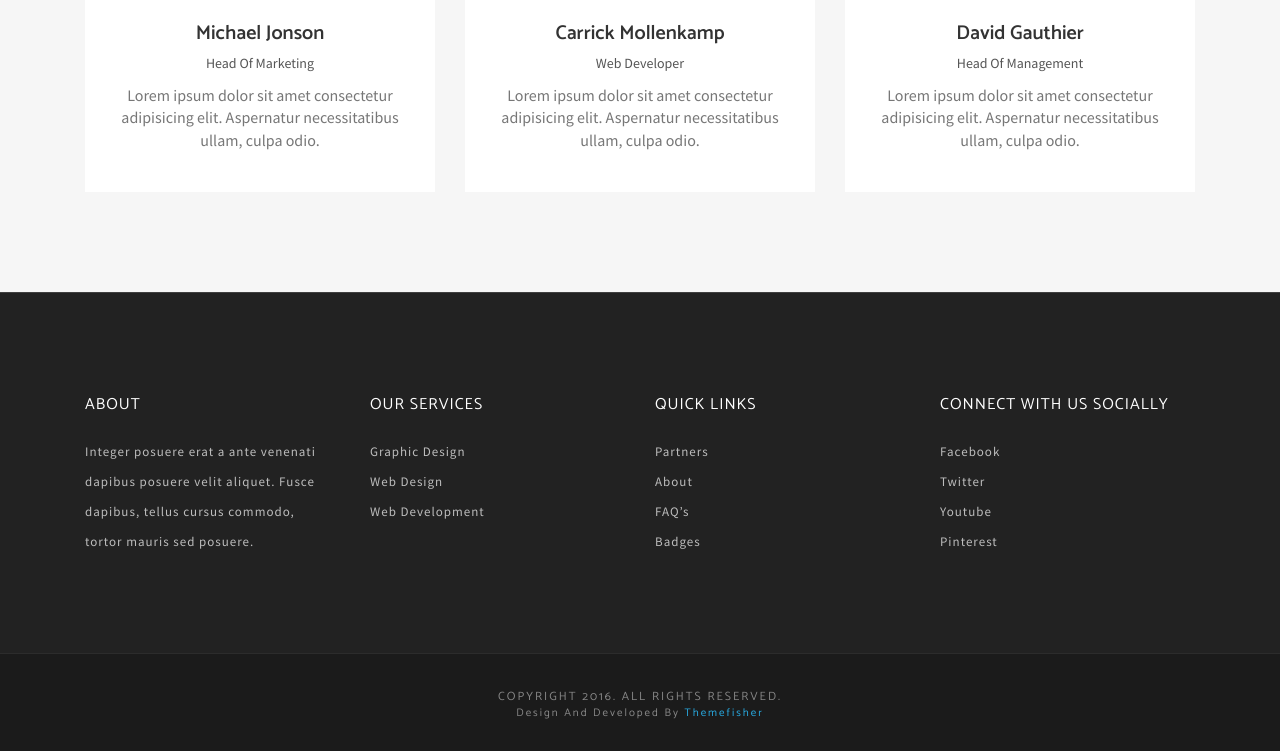
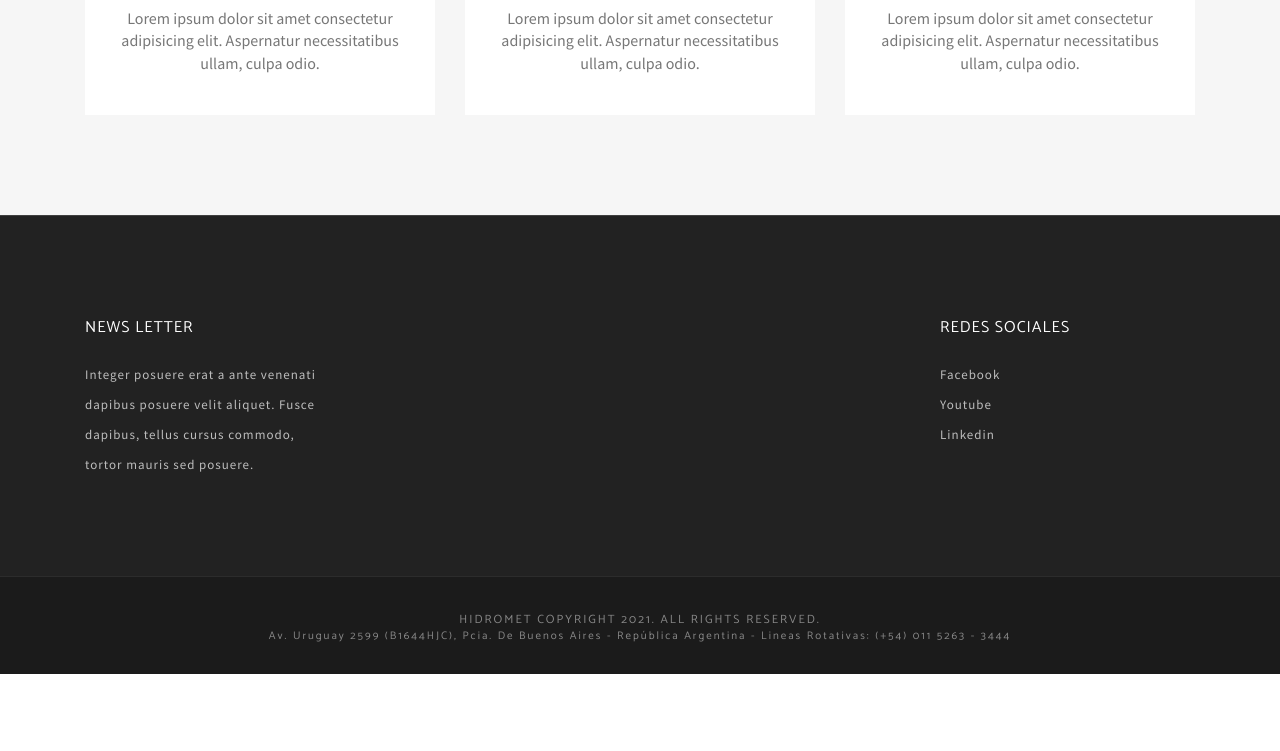
Before and after one commit to Ftognola99/HIDROMET_PROJECT1, a plain HTML site: page postventa2.html in a window 1280 px wide. Shown: the part 1680-2431 px from the top of the page. After the commit the page ends 2354 px from the top, so only its background shows below. Drawn offline with Linux system fonts and the light colour scheme; some packages are replaced by stand-ins of ours; files whose address does not match are found by name.

Commit message:
Hidromet_project1

```diff
--- a/postventa2.html
+++ b/postventa2.html
@@ -6,9 +6,9 @@
 <html> <!--<![endif]-->
 <head>
   <meta http-equiv="Content-Type" content="text/html; charset=UTF-8">
-  <meta name="description" content="Bingo One page parallax responsive HTML Template ">
+  <meta name="description" content="">
 
-  <meta name="author" content="Themefisher.com">
+  <meta name="author" content="">
 
   <title>HIDROMET GRIFERIAS | Griferías y Accesorios de Alta Calidad</title>
 
@@ -100,11 +100,7 @@ Fixed Navigation
           <li class="nav-item ">
             <a class="nav-link" href="repuestos.html">Repuestos</a>
           </li>
-          <li class="nav-item ">
-            <a class="nav-link" href="tecnologias.html">Tecnologias</a>
-          </li>
-          <li class="nav-item ">
-            <a class="nav-link" href="contacto.html">Contacto</a>
+
           </li>
             </div>
     </nav>
@@ -146,7 +142,7 @@ Start About Section
 			<!-- /section title -->
 
 			<div class="col-md-6">
-				<img src="images/about-us.jpg" class="img-fluid" alt="">
+				<img src="http://griferias.hidromet.com/wp-content/uploads/2015/07/postventa.jpg" class="img-fluid" alt="">
 			</div>
 			<div class="col-md-6">
 				<p>Para solicitar un Servicio de Post Venta, solo debe enviarnos un mail con sus datos (nombre, dirección, teléfono) y un pequeño detalle del inconveniente , para que en forma ágil, sea contactado por alguno de nuestros representantes del Servicio de Post Venta.
@@ -285,40 +281,46 @@ Start About Section
   <div class="top-footer">
     <div class="container">
       <div class="row">
+
+        <!-- End of .col-sm-3 -->
+
         <div class="col-sm-3 col-md-3 col-lg-3">
-          <h3>about</h3>
-          <p>Integer posuere erat a ante venenati dapibus posuere velit aliquet. Fusce dapibus, tellus cursus commodo, tortor mauris sed posuere.</p>
+          <h3>News letter</h3>
+						<p>Integer posuere erat a ante venenati dapibus posuere velit aliquet. Fusce dapibus, tellus cursus commodo, tortor mauris sed posuere.</p>
         </div>
         <!-- End of .col-sm-3 -->
 
         <div class="col-sm-3 col-md-3 col-lg-3">
           <ul>
-            <li><h3>Our Services</h3></li>
-            <li><a href="#">Graphic Design</a></li>
-            <li><a href="#">Web Design</a></li>
-            <li><a href="#">Web Development</a></li>
+            <li><h3></h3></li>
+            <li><a href="#"></a></li>
+            <li><a href="#"></a></li>
+            <li><a href="#"></a></li>
+            <li><a href="#"></a></li>
           </ul>
         </div>
         <!-- End of .col-sm-3 -->
 
         <div class="col-sm-3 col-md-3 col-lg-3">
           <ul>
-            <li><h3>Quick Links</h3></li>
-            <li><a href="#">Partners</a></li>
-            <li><a href="#">About</a></li>
-            <li><a href="#">FAQ’s</a></li>
-            <li><a href="#">Badges</a></li>
+            <li><h3></h3></li>
+            <li><a href="#"></a></li>
+            <li><a href="#"></a></li>
+            <li><a href="#"></a></li>
+            <li><a href="#"></a></li>
           </ul>
         </div>
         <!-- End of .col-sm-3 -->
 
+        <!-- End of .col-sm-3 -->
+
         <div class="col-sm-3 col-md-3 col-lg-3">
           <ul>
-            <li><h3>Connect with us Socially</h3></li>
+            <li><h3>Redes sociales</h3></li>
             <li><a href="#">Facebook</a></li>
-            <li><a href="#">Twitter</a></li>
             <li><a href="#">Youtube</a></li>
-            <li><a href="#">Pinterest</a></li>
+            <li><a href="#">Linkedin</a></li>
+            <li><a href="#"></a></li>
           </ul>
         </div>
         <!-- End of .col-sm-3 -->
@@ -327,8 +329,9 @@ Start About Section
     </div> <!-- end container -->
   </div>
   <div class="footer-bottom">
-    <h5>Copyright 2016. All rights reserved.</h5>
-    <h6>Design and Developed by <a href="">Themefisher</a></h6>
+    <h5>Hidromet Copyright 2021. All rights reserved.</h5>
+    <h6>Av. Uruguay 2599 (B1644HJC), Pcia. de Buenos Aires - República Argentina - Lineas Rotativas: (+54) 011 5263 - 3444
+		<a href=""></a></h6>
   </div>
 </footer> <!-- end footer -->
 
```
Also changed, not shown: index.html (+33 -32 lines), obras.html (+22 -24 lines), productos.html (+20 -21 lines), repuestos.html (+24 -20 lines).
